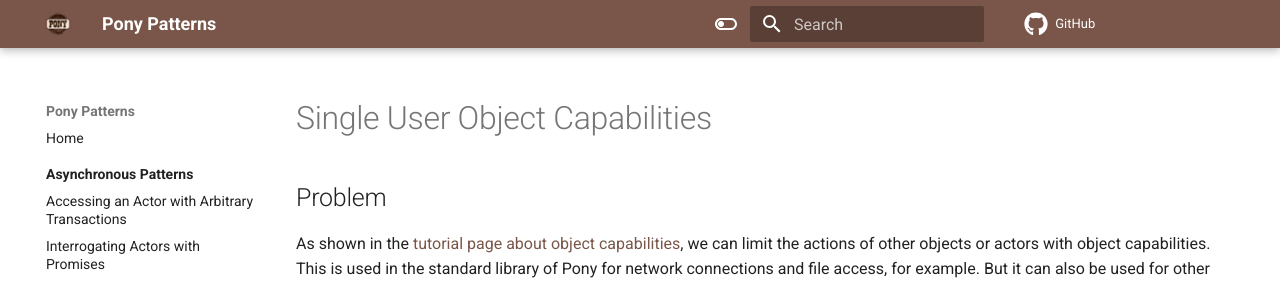
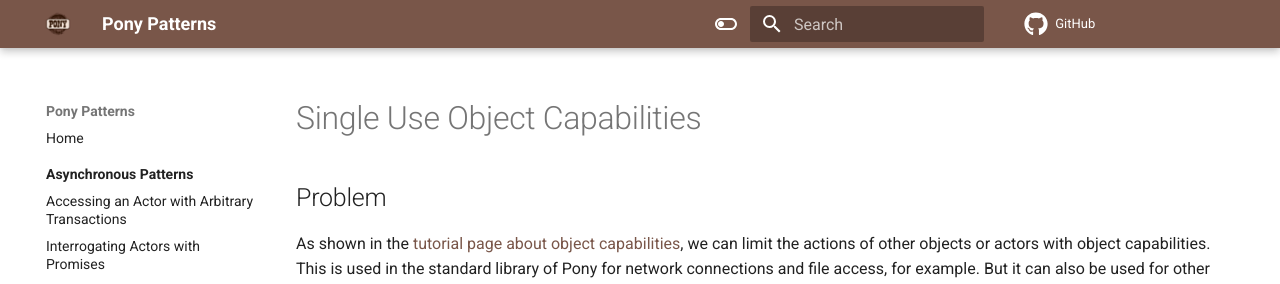
Before and after one commit to ponylang/pony-patterns, an MkDocs documentation site: the page built from docs/object-capabilities/single-use.md, in a window 1280 px wide and 900 px high. Shown: the top 284 px of the window. Built offline with MkDocs 1.6.1 and Material for MkDocs 9.7.7, drawn with Linux system fonts in a browser that asks for light colours; comment, search, counter and statistics services are not loaded.

Commit message:
Fix incorrect pattern title

```diff
--- a/docs/object-capabilities/single-use.md
+++ b/docs/object-capabilities/single-use.md
@@ -3,7 +3,7 @@ hide:
   - toc
 ---
 
-# Single User Object Capabilities
+# Single Use Object Capabilities
 
 ## Problem
 
```
